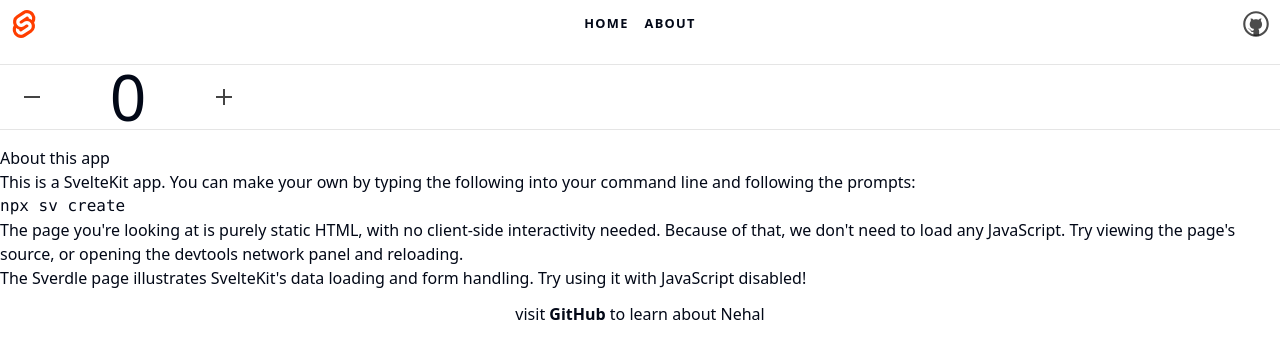
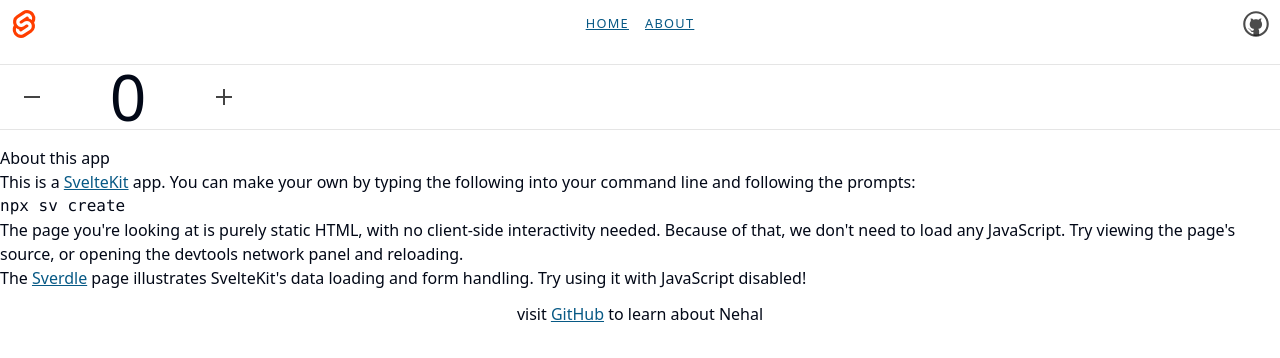
Before and after one commit to kaiesmahmud/svelte-blog-writer-json-generator, a SvelteKit app: page /about in a window 1280 px wide. Shown: the top 358 px of the page. Built offline with nearby package versions, Linux system fonts and the light colour scheme.

Commit message:
universal a link ui add

```diff
--- a/src/app.css
+++ b/src/app.css
@@ -75,4 +75,7 @@
   body {
     @apply bg-background text-foreground;
   }
+  a {
+    @apply underline text-sky-800 hover:text-blue-500 font-medium  !important;
 }
+}
```
